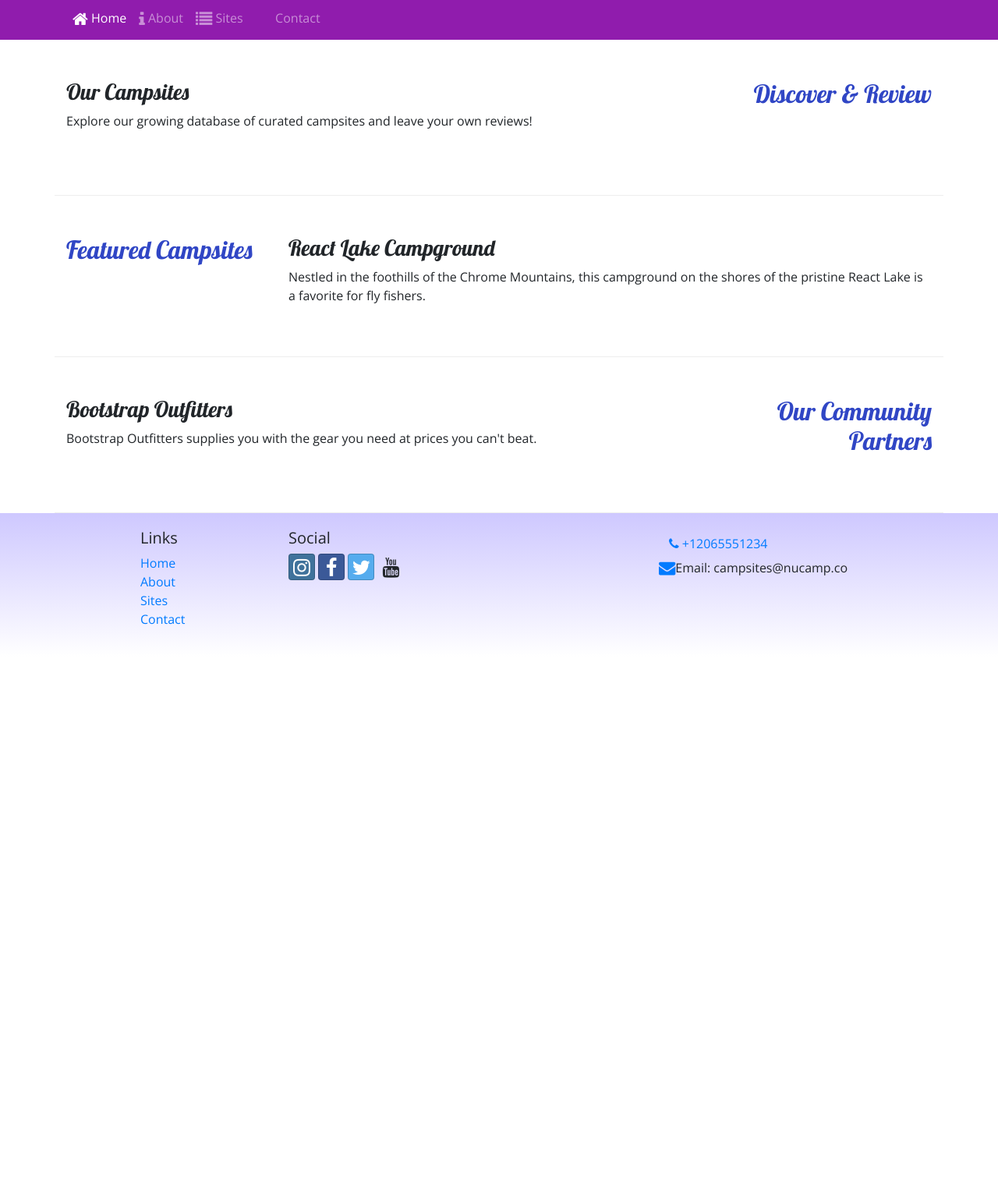
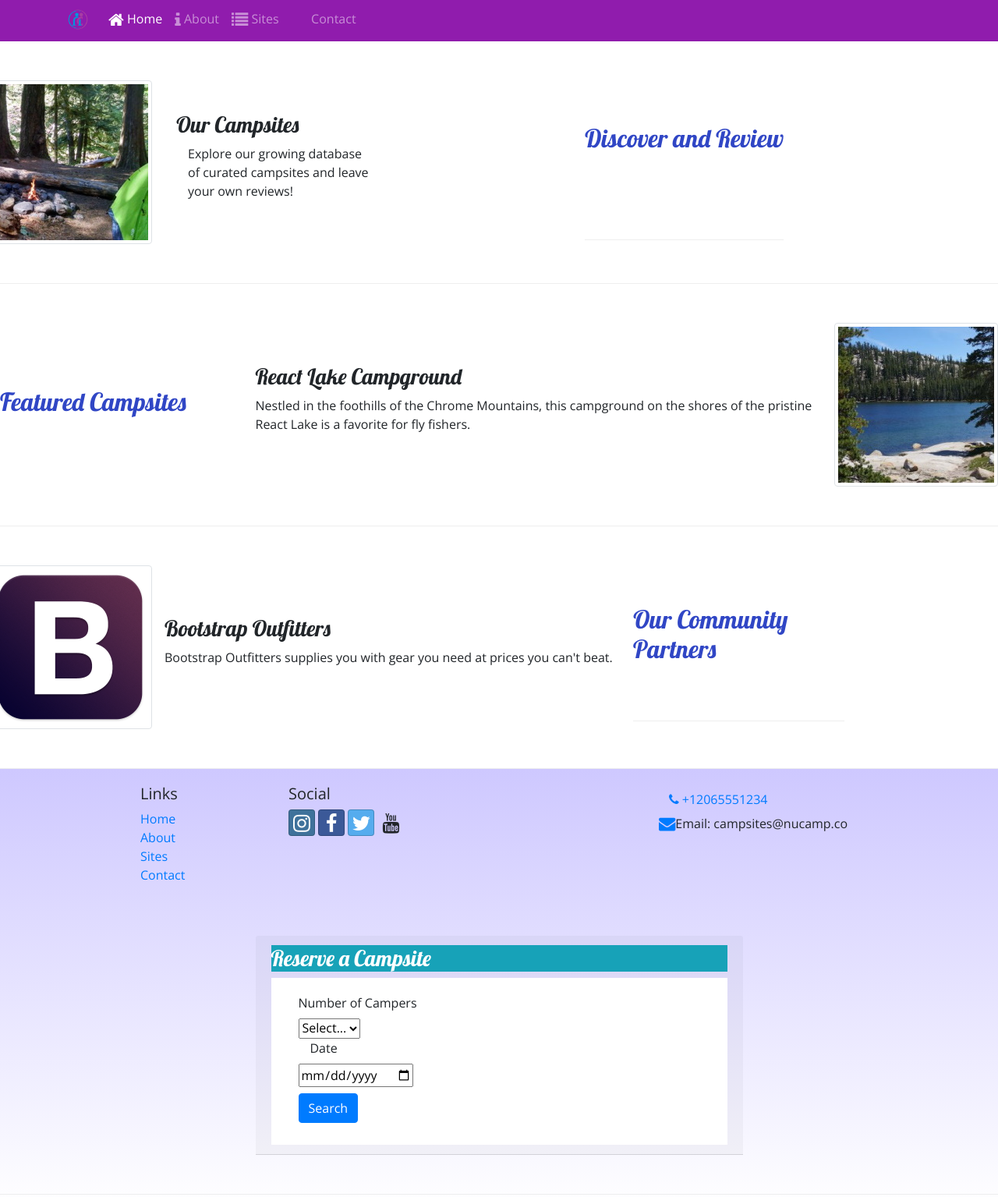
Before and after one commit to Flowzart/Flowzart, a website: page index.html in a window 1280 px wide. Shown: the part 167-1702 px from the top of the page at 78% size. Before the commit the page ends 1009 px from the top, so only its background shows below. Drawn offline with nearby package versions, Linux system fonts and the light colour scheme.

Commit message:
Week 2 Assignment

```diff
--- a/index.html
+++ b/index.html
@@ -18,22 +18,28 @@
 </head>
 
 <body>
-
     <header class="jumbotron jumbotron-fluid">
         <div>
             <div class="container">
                 <div class="row">
+                    <div class="col-4 col-sm-3 col-md-2 align-self-center">
+                        <img src="img/logo.png" class="img-fluid" />
+                     </div>
                     <div class="col">
                         <h1>NuCamp</h1>
                         <h2>a better way to camp</h2>
+                    </div>
+                    <div class="col-md-4 col-xl-2 mt-4">
+                        <a href="#reserveForm" class="btn btn-info btn-lg">Reserve Campsite</a>
                     </div>
                 </div>
             </div>
         </div>
     </header>
-
     <nav class="navbar navbar-expand-sm navbar-dark sticky-top">
         <div class="container">
+            <a class="navbar-brand" href="#"><img src="img/logo.png" height="30" width="30" /></a>
+            <button class="navbar-toggler" type="button" data-toggle="collapse" data-target="#nucampNavbar">
             <button class="navbar-toggler ml-auto" type="button" data-toggle="collapse" data-target="#nucampNavbar">
                 <span class="navbar-toggler-icon"></span>
             </button>
@@ -48,34 +54,45 @@
         </div>
     </nav>
 
-    <div class="container">
-        <div class="row row-content">
-            <div class="col-sm-4 order-sm-last col-md-3 align-items-center">
-                <h2 class="text-sm-right">Discover & Review</h2>
+<div class="container-fluid px-0">
+
+    <div class="row row-content align-self-center">
+        <div class="media">
+            <img class="d-flex mr-3 img-thumbnail" src="img/breadcrumb-trail-thumb.jpg" alt="Breadcrumb Trail" />
+            <div class="col-sm-6 media-body align-self-center">
+                <h3>Our Campsites</h3>
+                <p class="col-sm-6 d-none d-sm-block">Explore our growing database of curated campsites and leave your own reviews!</p>
             </div>
-            <div class="col">
-                <h3>Our Campsites</h3>
-                <p class="d-none d-sm-block">Explore our growing database of curated campsites and leave your own reviews!</p>
+            <div class="row row-content align-self-center">
+            <h2>Discover and Review</h2>
+            </div>
         </div>
     </div>
 
-        <div class="row row-content">
-            <div class="col-sm-4 col-md-3 align-items-center">
+    <div class="row row-content align-items-center">
+        <div class="col-sm-4 col-md-3">
             <h2>Featured Campsites</h2>
         </div>
         <div class="col">
+            <div class="media">
+                <div class="media-body align-self-center">
                     <h3>React Lake Campground</h3>
-        		<p class="d-none d-sm-block">Nestled in the foothills of the Chrome Mountains, this campground on the shores of the pristine React Lake is a favorite for fly fishers.</p>
+                    <p  class="d-none d-sm-block">Nestled in the foothills of the Chrome Mountains, this campground on the shores of the pristine React Lake is a favorite for fly fishers.</p>
+                </div>
+                <img class="d-flex ml-3 img-thumbnail" src="img/react-lake-thumb.jpg" alt="Breadcrumb Trail" />
+            </div>
         </div>
     </div>
 
-        <div class="row row-content">
-            <div class="col-sm-4 order-sm-last col-md-3 align-items-center">
-                <h2 class="text-sm-right">Our Community Partners</h2>
+        <div class="row row-content align-self-center">
+            <div class="media">
+                <img class="d-flex mr-3 img-thumbnail" src="img/bootstrap-thumb.png" alt="Bootstrap Outfitters" />
+                <div class="media-body align-self-center">
+                    <h3>Bootstrap Outfitters</h3>
+                    <p class="d-none d-sm-block">Bootstrap Outfitters supplies you with gear you need at prices you can't beat.</p>
                 </div>
-            <div class="col">
-                <h3>Bootstrap Outfitters</h3>
-        		<p class="d-none d-sm-block">Bootstrap Outfitters supplies you with the gear you need at prices you can't beat.</p>
+                <div class="col-sm-4 col-md-3 row row-content">
+                    <h2>Our Community Partners</h2>
                     </div>
             </div>
         </div>
@@ -105,8 +122,42 @@
                 </div>
            </div>
         </div>
+        <div class="row row-content">
+            <div class="col-sm-6 mx-auto">
+                <div class="card-header">
+                    <h3 class="bg-info text-white">Reserve a Campsite</h3>
+                    <div class="card-body bg-white">
+                        <form id="reserveForm">
+                            <div class="form-group-row">
+                                <label class="col-sm-6" for="numCampers">Number of Campers</label>
+                                <div class="col">
+                                    <select name="numCampers" id="numCampers">
+                                    <option>Select...</option>
+                                    <option>1</option>
+                                    <option>2</option>
+                                    <option>3</option>
+                                    <option>4</option>
+                                    <option>5</option>
+                                    <option>6</option>
+                                </div></select>
+                            </div>
+
+                            <div class="form-group-row col-sm-6">
+                                <label class="col-sm-6" for="date">Date</label>
+                                <input type="date" name="date" id="date">
+                            </div>
+                            <div class="form-group-row">
+                                <div class="col">
+                                    <button class="btn btn-primary my-2" type="submit">Search</button>
+                                </div>
+                            </div>
+                        </form>
+                    </div>
+                </div>
+            </div>
+        </div>
+</div>
     </footer>
-
     <meta charset="utf-8" />
     <meta name="viewport" content="width=device-width, initial-scale=1" />
 
```
Also changed, not shown: aboutus.html (+5 -0 lines), contactus.html (+5 -0 lines), img/bootstrap-thumb.png (added), img/breadcrumb-trail-thumb.jpg (added), img/breadcrumb-trail.jpg (added), img/chrome-river-thumb.jpg (added), img/chrome-river.jpg (added), img/logo.png (added), img/react-lake-thumb.jpg (added), img/react-lake.jpg (added). Lines whose indentation alone changed are shown as unchanged.
